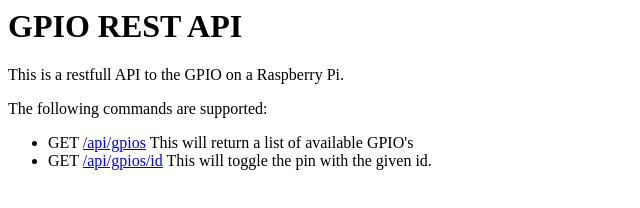
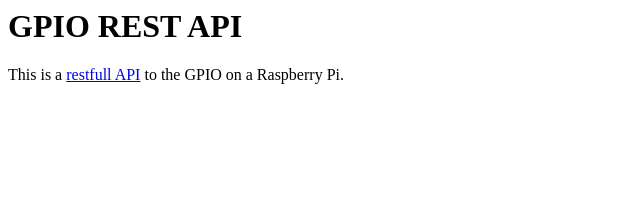
Before and after one commit to seriousme/gpio-rest, a plain HTML site: page public/index.html in a window 1280 px wide. Shown: the whole page, without its empty margins (0-640 px from the left). Drawn offline with Linux system fonts and the light colour scheme.

Commit message:
fixed index.html

```diff
--- a/public/index.html
+++ b/public/index.html
@@ -4,11 +4,7 @@
     </head>
     <body>
         <h1>GPIO REST API</h1>
-        <p>This is a restfull API to the GPIO on a Raspberry Pi.</p>
-        <p> The following commands are supported:</p>
-        <ul>
-            <li>GET <a href="/api/gpios">/api/gpios</a>  This will return a list of available GPIO's</li>
-            <li>GET <a href="/api/gpios/1">/api/gpios/id</a>  This will toggle the pin with the given id.</li>
-        </ul>
+        <p>This is a <a href="/api">restfull API</a> to the GPIO on a Raspberry Pi.</p>
+
     </body>
 </html>
```
